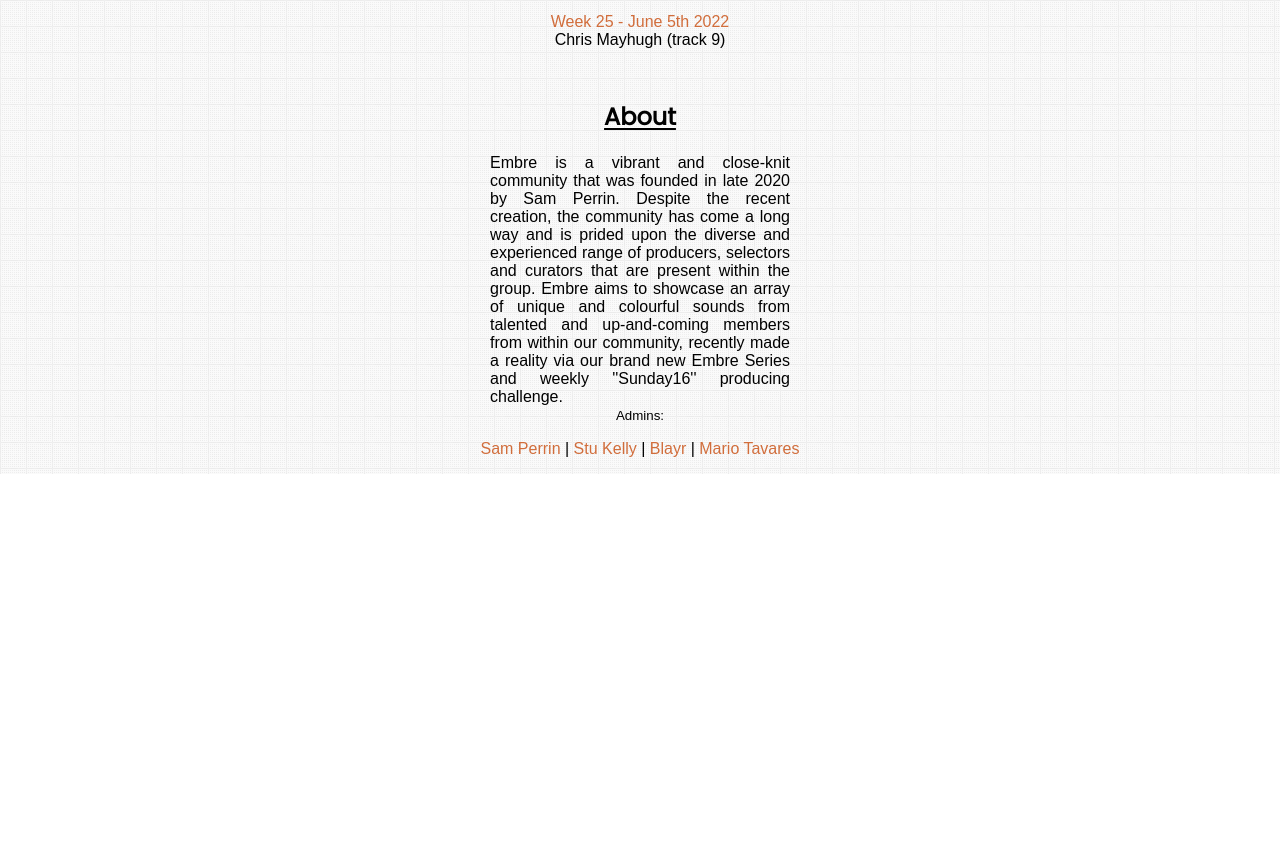
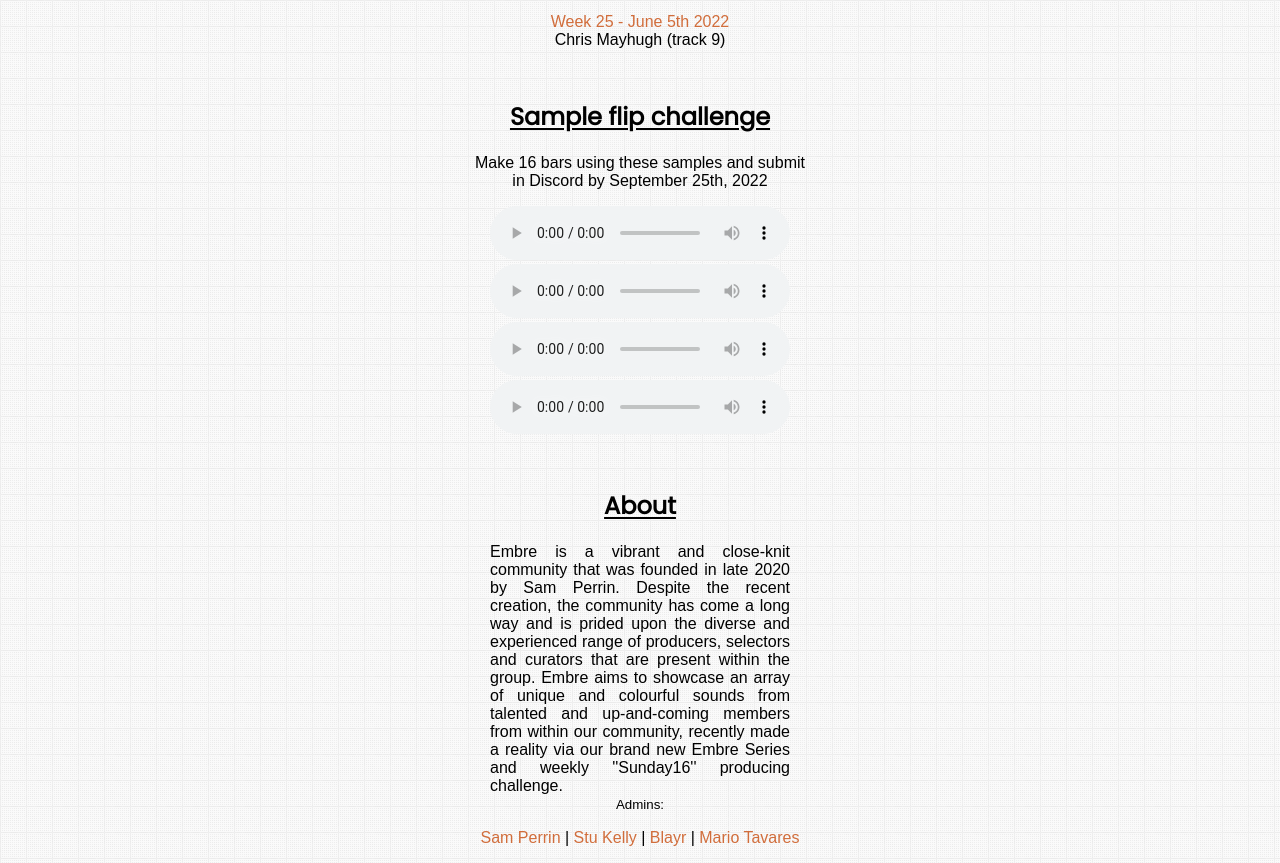
Before and after one commit to Zaokret/embre, a plain HTML site: page index.html in a window 1280 px wide. Shown: the part 1716-2579 px from the top of the page. Before the commit the page ends 2190 px from the top, so only its background shows below. Drawn offline with Linux system fonts and the light colour scheme.

Commit message:
sample flip challenge

```diff
--- a/index.html
+++ b/index.html
@@ -124,6 +124,12 @@
             <p><a href="https://soundcloud.com/embre-sc/sets/sunday16-week-25/s-9PdhfEDDSJq?utm_source=clipboard&utm_medium=text&utm_campaign=social_sharing">Week 25 - June 5th 2022</a><br>Chris Mayhugh (track 9)</p>
         </li>
     </ul>
+    <h2>Sample flip challenge</h2>
+    <p>Make 16 bars using these samples and submit in Discord by September 25th, 2022</p>
+    <audio controls type="audio/wav" src="./samples/AB_DL2_Toby_Schay_70_Key_Based_Loop_Hat_Man_Ebm.wav">Synth</audio>
+    <audio controls type="audio/wav" src="./samples/JAXX_89_melody_loop_dancehall_ocho_rios_keys_02_Ebmin.wav">Piano</audio>
+    <audio controls type="audio/wav" src="./samples/OS_RNBF_100_Vocal_Rich_Ebm.wav">Vocal</audio>
+    <audio controls type="audio/wav" src="./samples/SO_BCE_90_melodic_stack_flamingo_winds_warped_Ebmin.wav">Winds</audio>
     <h2>About</h2>
     <p class="paragraph">Embre is a vibrant and close-knit community that was founded in late 2020 by Sam Perrin. Despite the recent creation, the community has come a long way and is prided upon the diverse and experienced range of producers, selectors and curators that are present within the group.
         Embre aims to showcase an array of unique and colourful sounds from talented and up-and-coming members from within our community, recently made a reality via our brand new Embre Series and weekly ''Sunday16'' producing challenge.</p>
```
Also changed, not shown: 4 other files.
